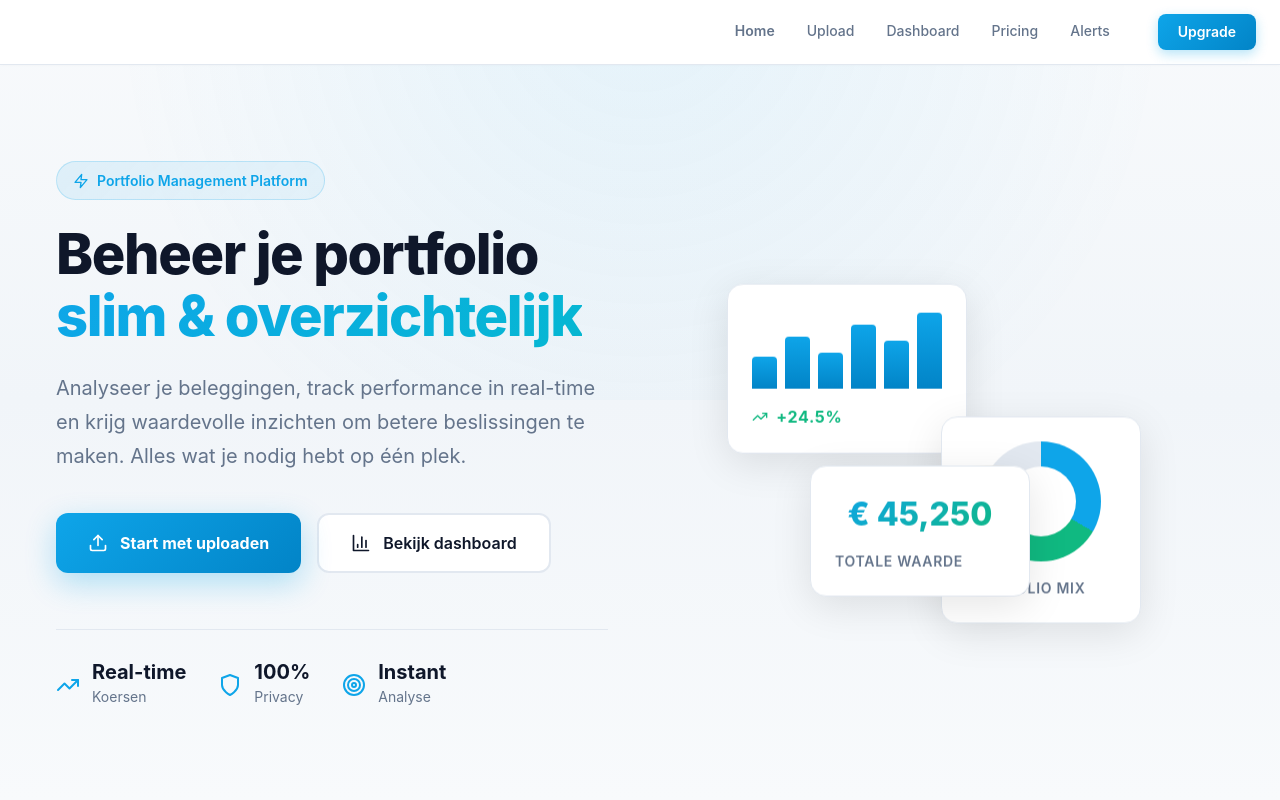
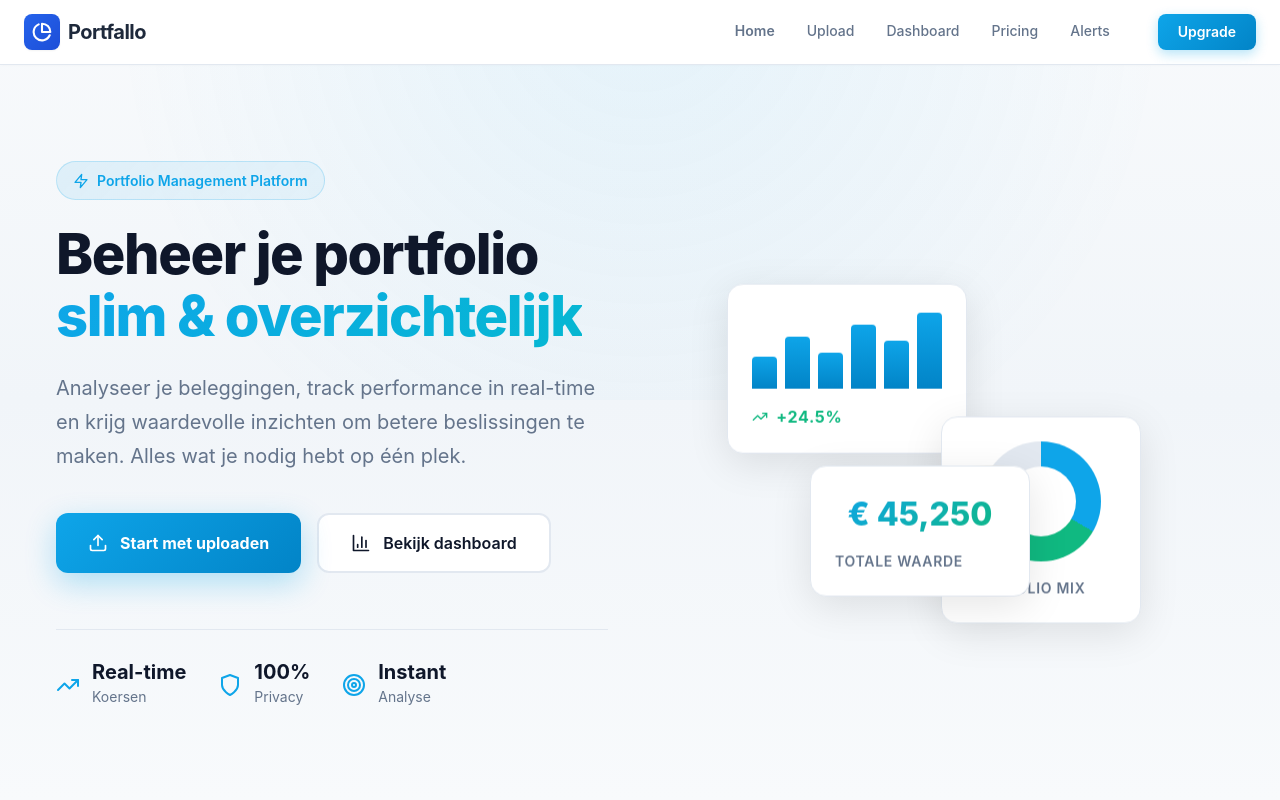
Before and after one commit to Swenvh/Portfallo, a React (Vite) app: page / in a window 1280 px wide. Shown: the top 800 px of the page. Built offline with nearby package versions, Linux system fonts and the light colour scheme; no server answers.

Commit message:
Updated NavBar.jsx

```diff
--- a/src/components/NavBar.jsx
+++ b/src/components/NavBar.jsx
@@ -1,5 +1,6 @@
-import { NavLink } from "react-router-dom";
+import { NavLink, Link } from "react-router-dom";
 import { usePremium } from "../context/PremiumContext";
+import { PieChart } from "lucide-react";
 
 export default function Navbar() {
   const { setShowPaywall } = usePremium();
@@ -12,9 +13,14 @@ export default function Navbar() {
   return (
     <header className="sticky top-0 z-40 border-b bg-white">
       <div className="max-w-7xl mx-auto px-4 md:px-6 h-16 flex items-center justify-between">
-        <div className="font-bold text-xl tracking-tight bg-gradient-to-r from-primary to-primary-dark bg-clip-text text-transparent">
-          Portfallo
-        </div>
+        <Link to="/" className="flex items-center gap-2 group">
+          <div className="w-9 h-9 rounded-lg bg-gradient-to-br from-blue-600 to-blue-700 flex items-center justify-center shadow-sm group-hover:shadow-md transition-shadow">
+            <PieChart size={20} className="text-white" strokeWidth={2.5} />
+          </div>
+          <span className="font-bold text-xl tracking-tight text-slate-800">
+            Portfallo
+          </span>
+        </Link>
 
         <nav className="hidden md:flex gap-8 text-sm items-center">
           <NavLink to="/" className={linkClass}>
```
